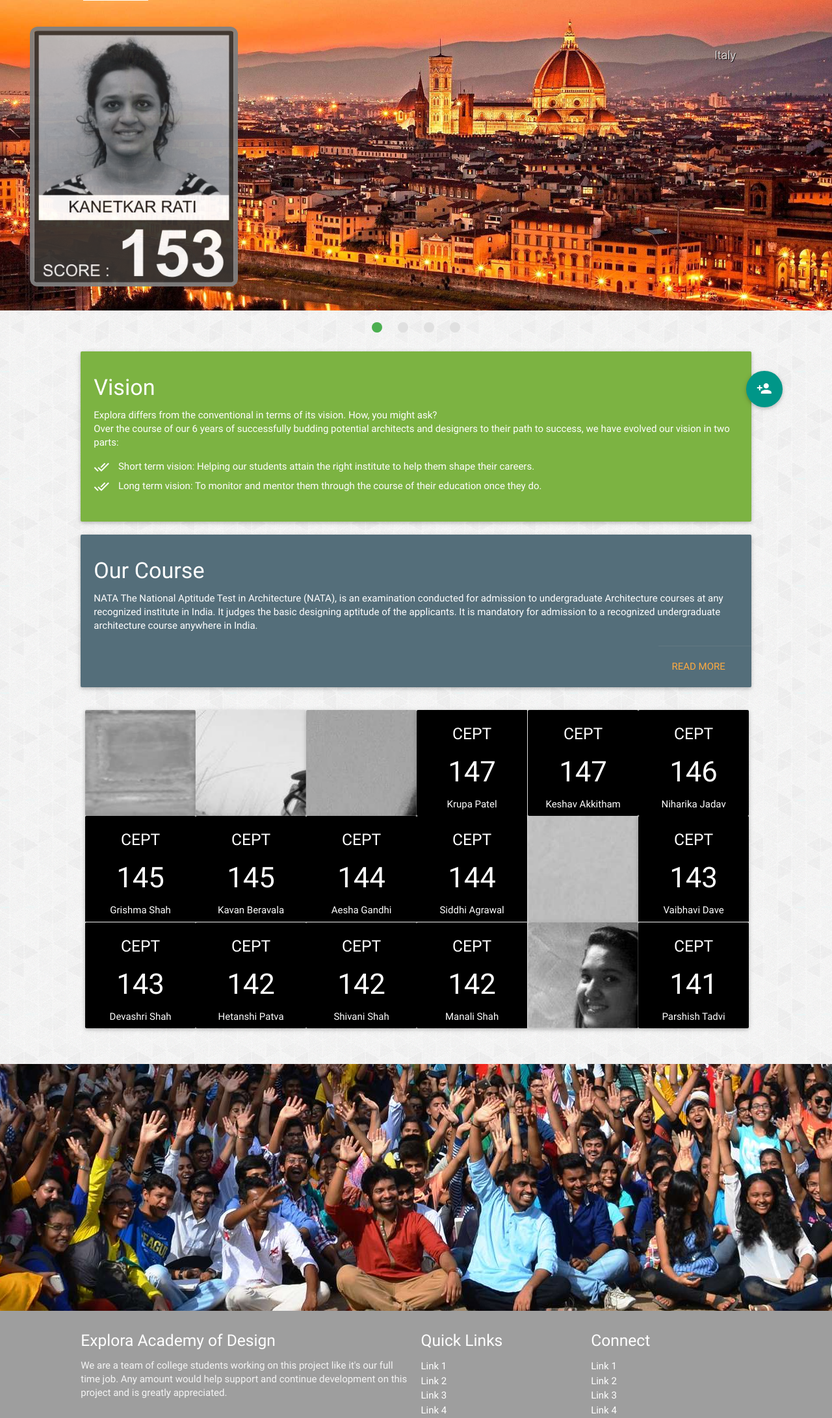
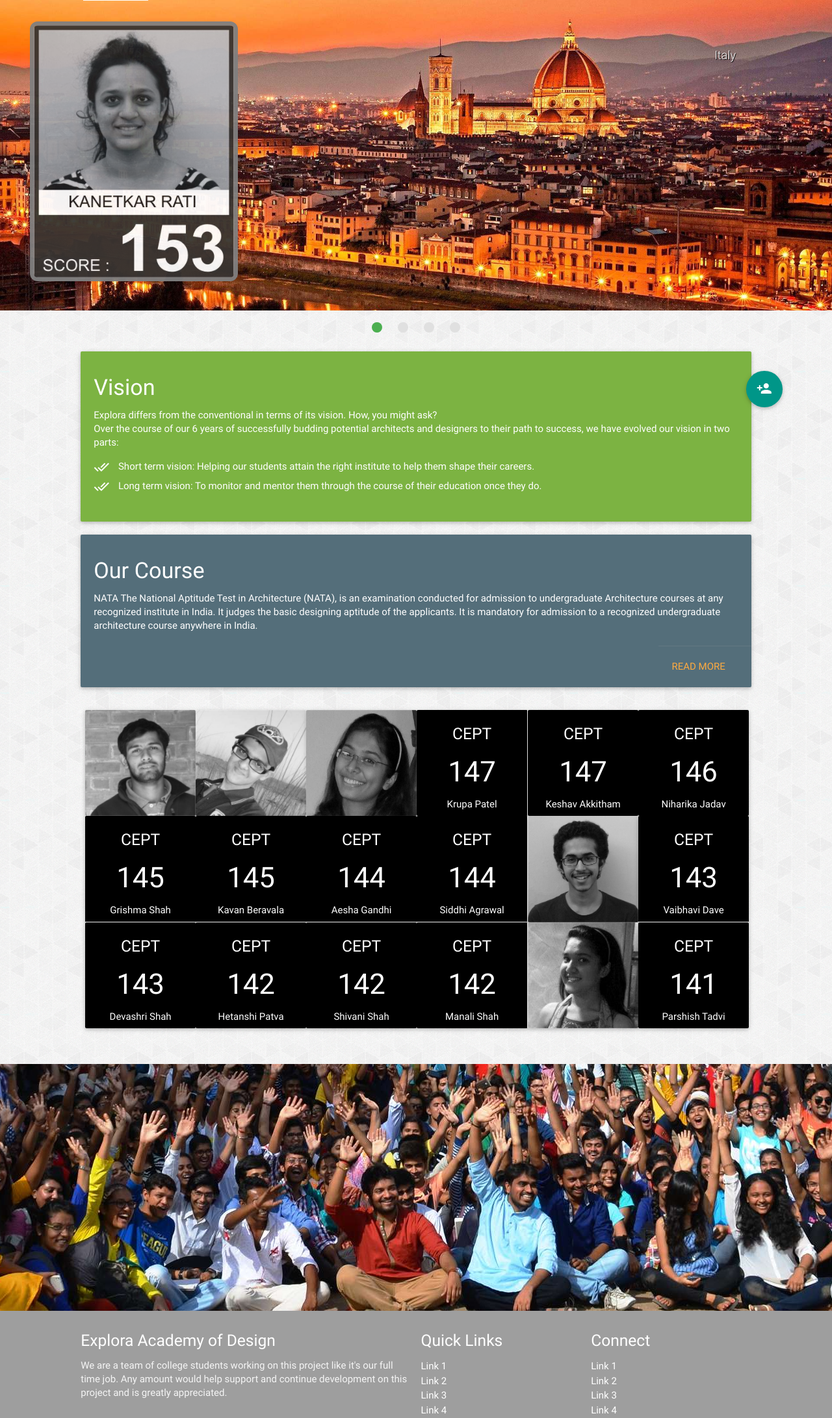
Before and after one commit to shailshah9/Explora.in, a PHP site: page / in a window 1280 px wide. Shown: the part 102-2285 px from the top of the page at 65% size. Run offline with PHP 8.4, Linux system fonts and the light colour scheme.

Commit message:
Revert "css little optimized"
This reverts commit 9fb510d4559f347ee382dc8d0d5e4afda46a6d50.

```diff
--- a/css/style.css
+++ b/css/style.css
@@ -21,65 +21,103 @@ body{
   width: 80%
 }
 
-.bg1,.bg2,.bg3,.bg4,.bg5,.bg6,.bg7,.bg8,.bg9,.bg10,.bg11,.bg12,.bg13,.bg14,.bg15,.bg16,.bg17,.bg18,{
-  background-size: cover;
-  background-repeat: no-repeat;
+.bg1{
+	background : url(../media/ResultImages/images/1.jpg);
+	background-size: cover;
+	background-repeat: no-repeat;
 }
 
-.bg1{
-	background : url(../media/ResultImages/images/1.jpg);
-}
 .bg2{
 	background : url(../media/ResultImages/images/2.jpg);
+	background-size: cover;
+	background-repeat: no-repeat;
 }
+
 .bg3{
 	background : url(../media/ResultImages/images/3.jpg);
+	background-size: cover;
+	background-repeat: no-repeat;
+
 }
+
 .bg4{
 	background : url(../media/ResultImages/images/4.jpg);
+	background-size: cover;
+	background-repeat: no-repeat;
 }
 .bg5{
 	background : url(../media/ResultImages/images/5.jpg);
+	background-size: cover;
+	background-repeat: no-repeat;
 }
 .bg6{
 	background : url(../media/ResultImages/images/6.jpg);
+	background-size: cover;
+	background-repeat: no-repeat;
 }
 .bg7{
 	background : url(../media/ResultImages/images/7.jpg);
+	background-size: cover;
+	background-repeat: no-repeat;
 }
 .bg8{
 	background : url(../media/ResultImages/images/8.jpg);
+	background-size: cover;
+	background-repeat: no-repeat;
 }
 .bg9{
 	background : url(../media/ResultImages/images/9.jpg);
+	background-size: cover;
+	background-repeat: no-repeat;
 }
 .bg10{
 	background : url(../media/ResultImages/images/10.jpg);
+	background-size: cover;
+	background-repeat: no-repeat;
 }
 .bg11{
 	background : url(../media/ResultImages/images/11.jpg);
+	background-size: cover;
+	background-repeat: no-repeat;
 }
 .bg12{
 	background : url(../media/ResultImages/images/12.jpg);
+	background-size: cover;
+	background-repeat: no-repeat;
 }
 .bg13{
 	background : url(../media/ResultImages/images/13.jpg);
+	background-size: cover;
+	background-repeat: no-repeat;
 }
 .bg14{
 	background : url(../media/ResultImages/images/14.jpg);
+	background-size: cover;
+	background-repeat: no-repeat;
 }
 .bg15{
 	background : url(../media/ResultImages/images/15.jpg);
+	background-size: cover;
+	background-repeat: no-repeat;
 }
 .bg16{
 	background : url(../media/ResultImages/images/16.jpg);
+	background-size: cover;
+	background-repeat: no-repeat;
 }
 .bg17{
 	background : url(../media/ResultImages/images/17.jpg);
+	background-size: cover;
+	background-repeat: no-repeat;
 }
 .bg18{
 	background : url(../media/ResultImages/images/18.jpg);
+	background-size: cover;
+	background-repeat: no-repeat;
 }
+
+
+
 
 .modal-course.modal-content{
   padding: 0px;
@@ -99,7 +137,7 @@ body{
 .left{
   width: 335px;
   height: 420px;
-  top: 17%;
+  top: 16%;
   left: 3%;
   z-index: 25;
   position: absolute;
--- a/index.html
+++ b/index.html
@@ -104,6 +104,7 @@
 			</div>
 		</div>
   </div>
+
 
 	<div id="register" class="modal">
 		<div class="modal-header"><h5>New Registrations</h5></div>
```
